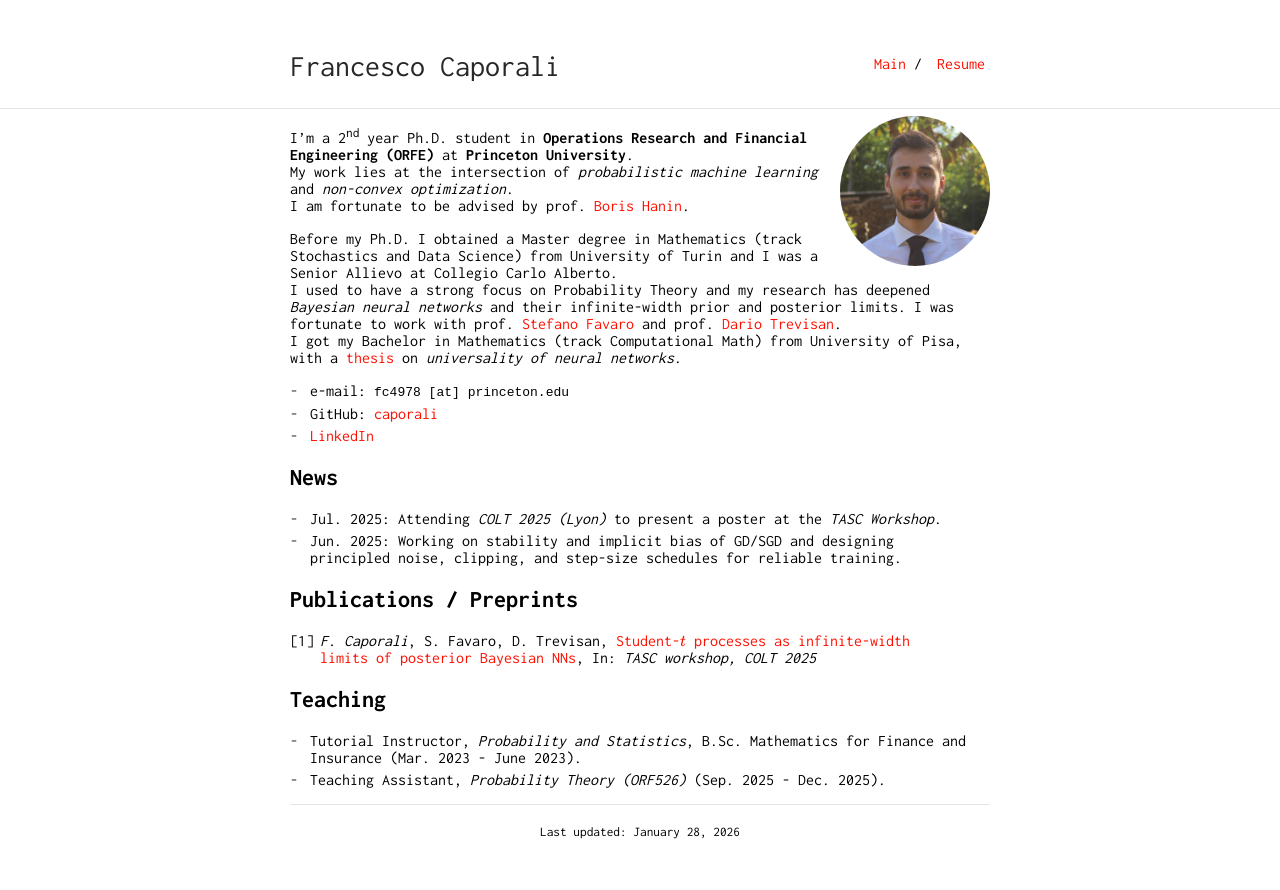
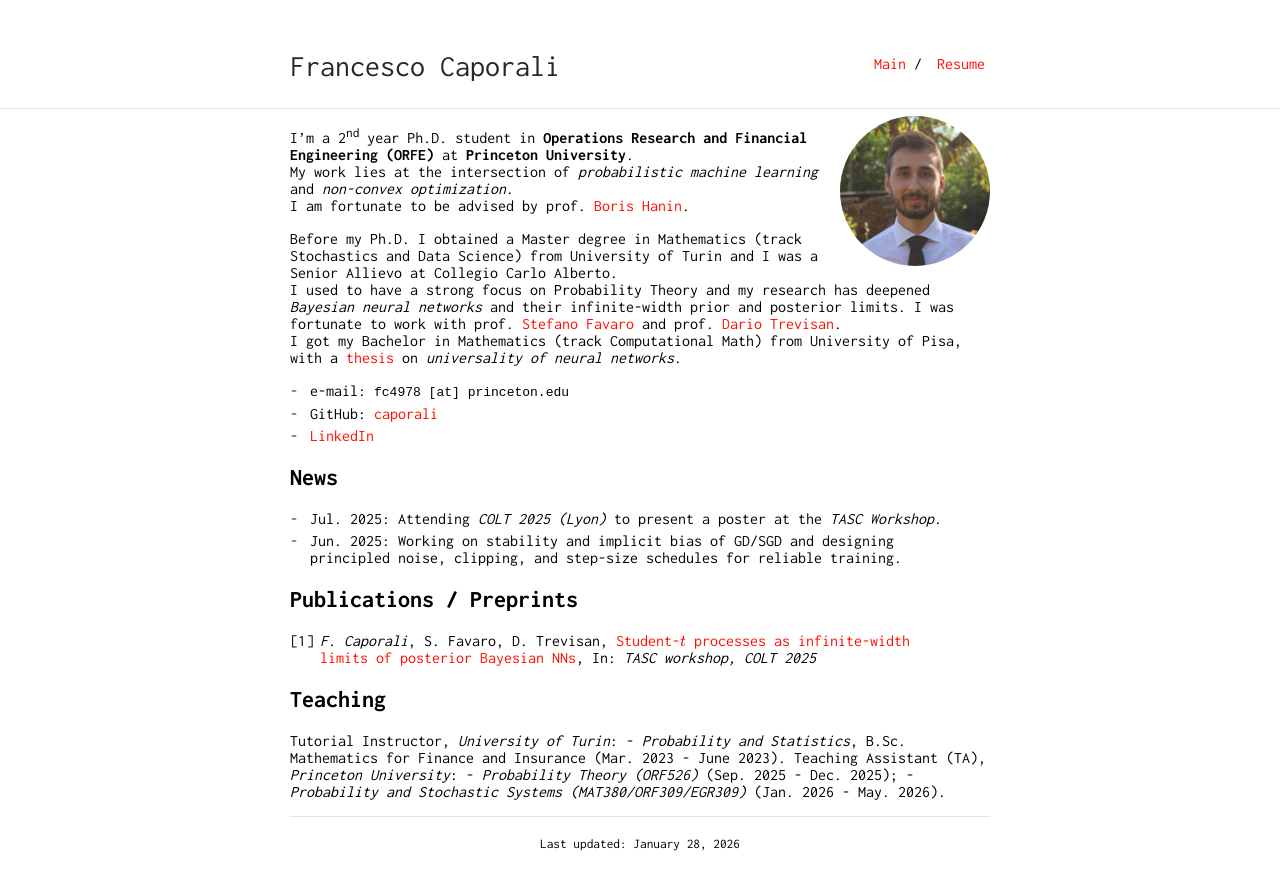
Before and after one commit to caporali/caporali.github.io, a Jekyll site: the page built from index.md, in a window 1280 px wide. Shown: the top 890 px of the page. Built offline with Jekyll 4.4.1, drawn with Linux system fonts in a browser that asks for light colours.

Commit message:
update main info
updated ta info.

```diff
--- a/index.md
+++ b/index.md
@@ -27,5 +27,8 @@ reliable training.
 	In: *TASC workshop, COLT 2025*
 
 ## Teaching
-- Tutorial Instructor, *Probability and Statistics*, B.Sc. Mathematics for Finance and Insurance (Mar. 2023 - June 2023).
-- Teaching Assistant, *Probability Theory (ORF526)* (Sep. 2025 - Dec. 2025).
+Tutorial Instructor, *University of Turin*:
+	- *Probability and Statistics*, B.Sc. Mathematics for Finance and Insurance (Mar. 2023 - June 2023).
+Teaching Assistant (TA), *Princeton University*:
+	- *Probability Theory (ORF526)* (Sep. 2025 - Dec. 2025);
+	- *Probability and Stochastic Systems (MAT380/ORF309/EGR309)* (Jan. 2026 - May. 2026).
```
